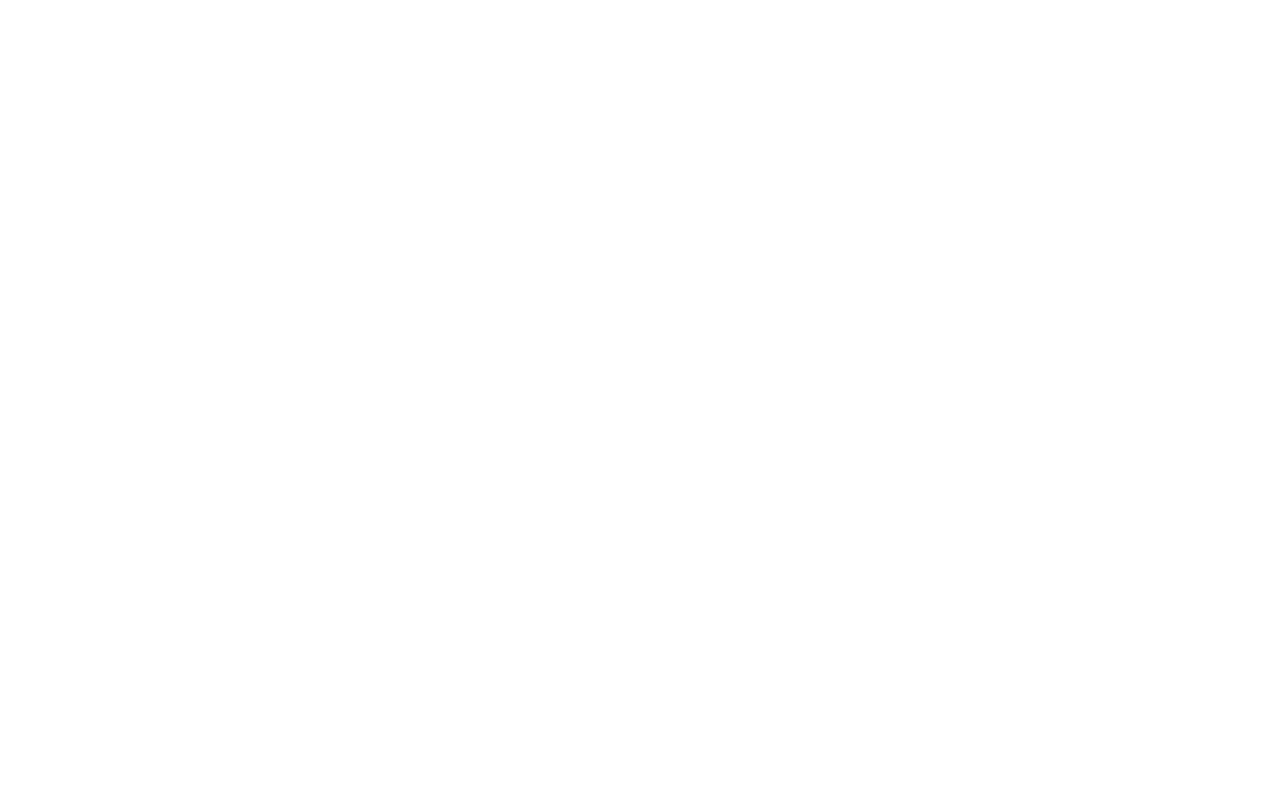
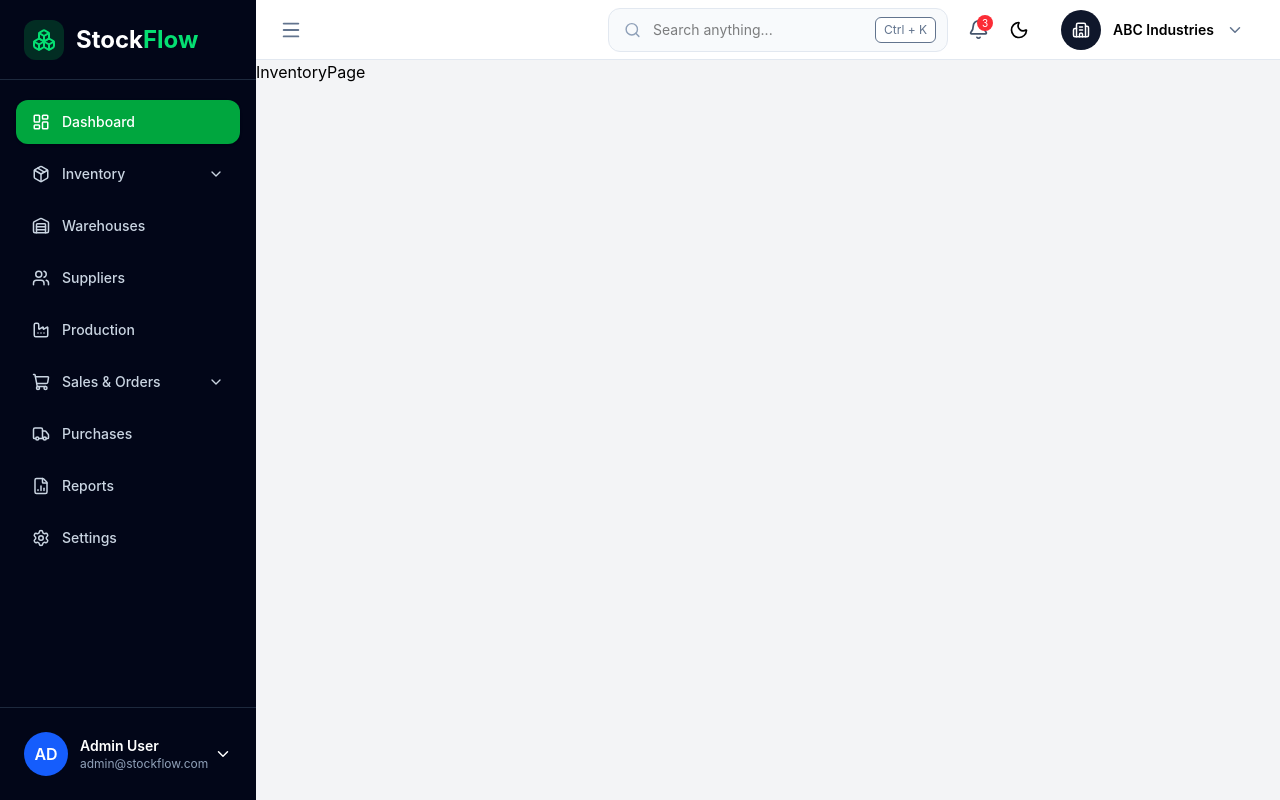
Before and after one commit to AljasMuthukadan/stockflow, a React (Vite) app in the folder client/: page /dashboard/inventory in a window 1280 px wide. Before the commit this address had no page. Built offline with nearby package versions, Linux system fonts and the light colour scheme.

Commit message:
Invetory & Production Pages Added

```diff
--- a/client/src/layouts/NavBar.jsx
+++ b/client/src/layouts/NavBar.jsx
@@ -9,7 +9,7 @@
 
  function Navbar() {
   return (
-    <header className="h-13  w-full bg-white border-b border-slate-200 flex items-center justify-between px-6">
+    <header className="h-15  w-full bg-white border-b border-slate-200 flex items-center justify-between px-6">
 
       {/* Left */}
       <div className="flex items-center gap-5">
--- a/client/src/main.jsx
+++ b/client/src/main.jsx
@@ -7,6 +7,8 @@
 import { LoginPage } from './pages/auth/LoginPage.jsx';
 import DashboardPage from './pages/DashboardPage.jsx';
 import DashboardLayout from './layouts/DashboardLayout.jsx';
+import InventoryPage from './pages/InventoryPage.jsx';
+import { ProductionPage } from './pages/ProductionPage.jsx';
 
 createRoot(document.getElementById('root')).render(
   <StrictMode>
@@ -18,6 +20,8 @@
       {/** Dashboard Routes */}
       <Route  path="/dashboard" element={<DashboardLayout/>} >
        <Route index element={<DashboardPage />} />
+       <Route path="inventory" element={<InventoryPage />} />
+        <Route path="production" element={<ProductionPage />} />
       </Route>
 
     </Routes>
--- /dev/null
+++ b/client/src/pages/InventoryPage.jsx
@@ -0,0 +1,7 @@
+const InventoryPage = () => {
+  return (
+    <div>InventoryPage</div>
+  )
+}
+
+export default InventoryPage
--- /dev/null
+++ b/client/src/pages/ProductionPage.jsx
@@ -0,0 +1,6 @@
+
+export const ProductionPage = () => {
+  return (
+    <div>ProductionPage</div>
+  )
+}
```
